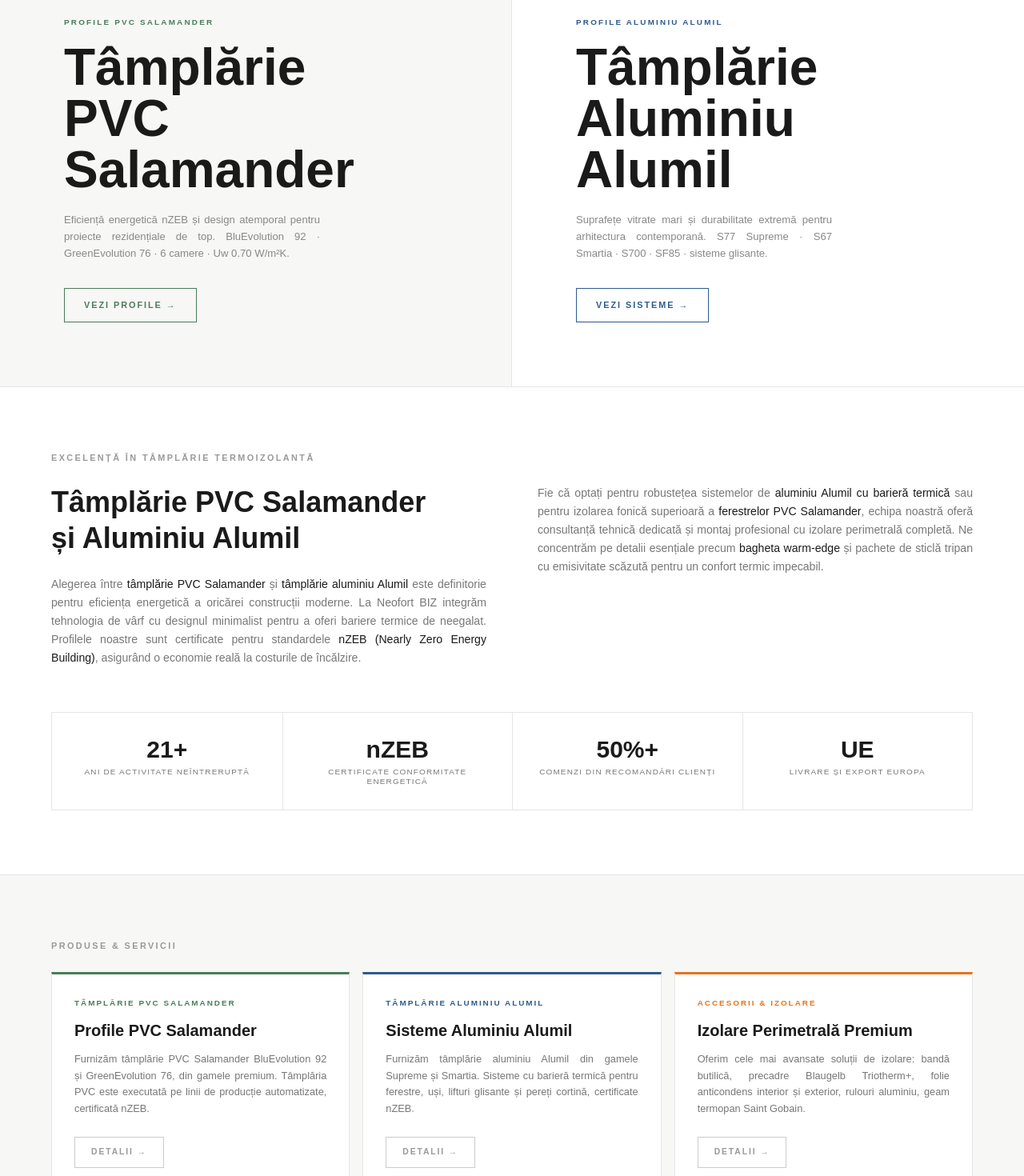
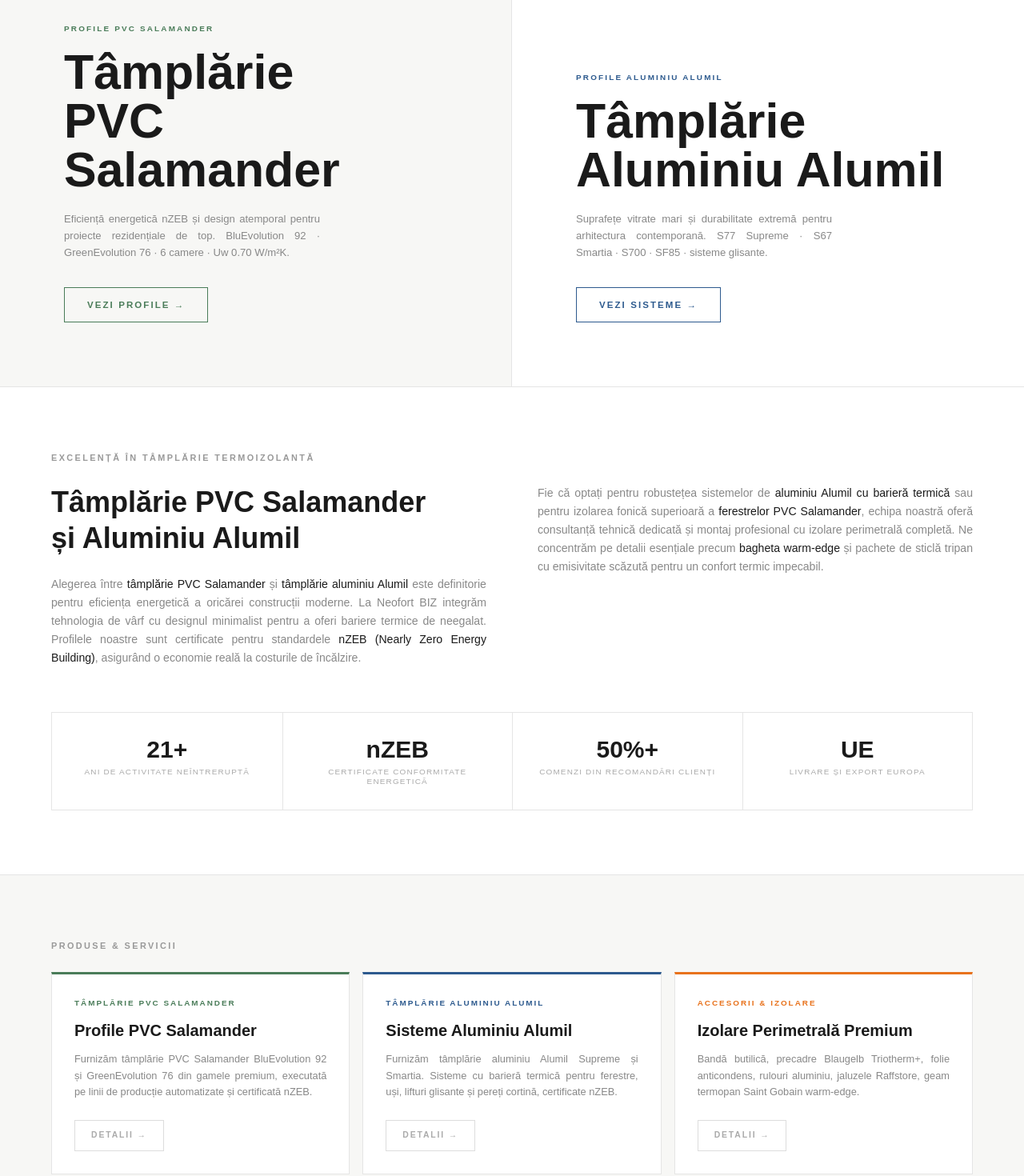
Before and after one commit to neofortbiz/neofort, a Next.js app: page /de in a window 1280 px wide. Shown: the part 280-1750 px from the top of the page at 80% size. Built offline with nearby package versions, Linux system fonts and the light colour scheme.

Commit message:
fix eroare build

```diff
--- a/app/[locale]/page.js
+++ b/app/[locale]/page.js
@@ -12,29 +12,26 @@
 export default function HomePage() {
   return (
     <>
-      {/* HERO — split 2 col, stil referinta */}
+      {/* HERO — split 2 col */}
       <section className="grid grid-cols-1 md:grid-cols-2" style={{minHeight:'88vh', borderBottom:'1px solid #e5e5e5'}}>
         <Link href="tamplarie-pvc"
           className="group relative flex flex-col justify-between p-14 md:p-20 border-r border-[#e5e5e5]"
           style={{background:'#f7f7f5'}}>
-          <span className="text-[0.62rem] tracking-[0.22em] uppercase text-muted">
+          <span className="text-[0.62rem] tracking-[0.22em] uppercase" style={{color:'#aaa'}}>
             Tehnologie Germană · Salamander
           </span>
           <div>
-            <p className="text-[0.62rem] tracking-[0.22em] uppercase font-semibold font-condensed mb-4" style={{color:'#4a7c59'}}>
+            <p className="font-condensed font-semibold mb-4" style={{fontSize:'0.62rem', letterSpacing:'0.22em', textTransform:'uppercase', color:'#4a7c59'}}>
               Profile PVC Salamander
             </p>
-            <h2 className="font-condensed font-semibold leading-none mb-5" style={{fontSize:'clamp(2.8rem,5vw,4rem)', color:'#1a1a1a'}}>
+            <h2 className="font-condensed font-semibold leading-none mb-5 group-hover:text-pvc transition-colors duration-200" style={{fontSize:'clamp(2.6rem,5vw,3.8rem)', color:'#1a1a1a'}}>
               Tâmplărie<br/>PVC Salamander
             </h2>
             <p className="text-[0.82rem] leading-relaxed mb-8 max-w-xs text-justify" style={{color:'#888'}}>
               Eficiență energetică nZEB și design atemporal pentru proiecte rezidențiale de top. BluEvolution 92 · GreenEvolution 76 · 6 camere · Uw 0.70 W/m²K.
             </p>
-            <span className="inline-block font-condensed text-[0.68rem] font-semibold tracking-[0.18em] uppercase px-6 py-3 border transition-all duration-200"
-              style={{border:'1px solid #4a7c59', color:'#4a7c59', background:'transparent'}}
-              onMouseEnter={e=>{e.currentTarget.style.background='#4a7c59';e.currentTarget.style.color='#fff'}}
-              onMouseLeave={e=>{e.currentTarget.style.background='transparent';e.currentTarget.style.color='#4a7c59'}}>
-              Vezi Profile →
+            <span className="btn-outline" style={{borderColor:'#4a7c59', color:'#4a7c59'}}>
+              VEZI PROFILE →
             </span>
           </div>
         </Link>
@@ -42,24 +39,21 @@
         <Link href="tamplarie-aluminiu"
           className="group relative flex flex-col justify-between p-14 md:p-20"
           style={{background:'#fff'}}>
-          <span className="text-[0.62rem] tracking-[0.22em] uppercase text-muted">
+          <span className="text-[0.62rem] tracking-[0.22em] uppercase" style={{color:'#aaa'}}>
             Arhitectură Modernă · Alumil
           </span>
           <div>
-            <p className="text-[0.62rem] tracking-[0.22em] uppercase font-semibold font-condensed mb-4" style={{color:'#2d5a8e'}}>
+            <p className="font-condensed font-semibold mb-4" style={{fontSize:'0.62rem', letterSpacing:'0.22em', textTransform:'uppercase', color:'#2d5a8e'}}>
               Profile Aluminiu Alumil
             </p>
-            <h2 className="font-condensed font-semibold leading-none mb-5" style={{fontSize:'clamp(2.8rem,5vw,4rem)', color:'#1a1a1a'}}>
+            <h2 className="font-condensed font-semibold leading-none mb-5 group-hover:text-aluminiu transition-colors duration-200" style={{fontSize:'clamp(2.6rem,5vw,3.8rem)', color:'#1a1a1a'}}>
               Tâmplărie<br/>Aluminiu Alumil
             </h2>
             <p className="text-[0.82rem] leading-relaxed mb-8 max-w-xs text-justify" style={{color:'#888'}}>
               Suprafețe vitrate mari și durabilitate extremă pentru arhitectura contemporană. S77 Supreme · S67 Smartia · S700 · SF85 · sisteme glisante.
             </p>
-            <span className="inline-block font-condensed text-[0.68rem] font-semibold tracking-[0.18em] uppercase px-6 py-3 border transition-all duration-200"
-              style={{border:'1px solid #2d5a8e', color:'#2d5a8e', background:'transparent'}}
-              onMouseEnter={e=>{e.currentTarget.style.background='#2d5a8e';e.currentTarget.style.color='#fff'}}
-              onMouseLeave={e=>{e.currentTarget.style.background='transparent';e.currentTarget.style.color='#2d5a8e'}}>
-              Vezi Sisteme →
+            <span className="btn-outline" style={{borderColor:'#2d5a8e', color:'#2d5a8e'}}>
+              VEZI SISTEME →
             </span>
           </div>
         </Link>
@@ -74,19 +68,19 @@
               <h2 className="font-condensed text-4xl font-semibold text-primary mb-6 leading-tight">
                 Tâmplărie PVC Salamander<br/>și Aluminiu Alumil
               </h2>
-              <p className="text-[0.88rem] text-muted leading-relaxed text-justify">
-                Alegerea între <strong className="text-primary font-medium">tâmplărie PVC Salamander</strong> și <strong className="text-primary font-medium">tâmplărie aluminiu Alumil</strong> este definitorie pentru eficiența energetică a oricărei construcții moderne. La Neofort BIZ integrăm tehnologia de vârf cu designul minimalist pentru a oferi bariere termice de neegalat. Profilele noastre sunt certificate pentru standardele <strong className="text-primary font-medium">nZEB (Nearly Zero Energy Building)</strong>, asigurând o economie reală la costurile de încălzire.
+              <p className="text-[0.88rem] leading-relaxed text-justify" style={{color:'#888'}}>
+                Alegerea între <strong style={{color:'#1a1a1a', fontWeight:500}}>tâmplărie PVC Salamander</strong> și <strong style={{color:'#1a1a1a', fontWeight:500}}>tâmplărie aluminiu Alumil</strong> este definitorie pentru eficiența energetică a oricărei construcții moderne. La Neofort BIZ integrăm tehnologia de vârf cu designul minimalist pentru a oferi bariere termice de neegalat. Profilele noastre sunt certificate pentru standardele <strong style={{color:'#1a1a1a', fontWeight:500}}>nZEB (Nearly Zero Energy Building)</strong>, asigurând o economie reală la costurile de încălzire.
               </p>
             </div>
             <div>
-              <p className="text-[0.88rem] text-muted leading-relaxed text-justify">
-                Fie că optați pentru robustețea sistemelor de <strong className="text-primary font-medium">aluminiu Alumil cu barieră termică</strong> sau pentru izolarea fonică superioară a <strong className="text-primary font-medium">ferestrelor PVC Salamander</strong>, echipa noastră oferă consultanță tehnică dedicată și montaj profesional cu izolare perimetrală completă. Ne concentrăm pe detalii esențiale precum <strong className="text-primary font-medium">bagheta warm-edge</strong> și pachete de sticlă tripan cu emisivitate scăzută pentru un confort termic impecabil.
+              <p className="text-[0.88rem] leading-relaxed text-justify" style={{color:'#888'}}>
+                Fie că optați pentru robustețea sistemelor de <strong style={{color:'#1a1a1a', fontWeight:500}}>aluminiu Alumil cu barieră termică</strong> sau pentru izolarea fonică superioară a <strong style={{color:'#1a1a1a', fontWeight:500}}>ferestrelor PVC Salamander</strong>, echipa noastră oferă consultanță tehnică dedicată și montaj profesional cu izolare perimetrală completă. Ne concentrăm pe detalii esențiale precum <strong style={{color:'#1a1a1a', fontWeight:500}}>bagheta warm-edge</strong> și pachete de sticlă tripan cu emisivitate scăzută pentru un confort termic impecabil.
               </p>
             </div>
           </div>
 
-          {/* Stats — premium */}
-          <div className="grid grid-cols-2 md:grid-cols-4 gap-0 mt-14 border border-[#e5e5e5] divide-x divide-[#e5e5e5]">
+          {/* Stats */}
+          <div className="grid grid-cols-2 md:grid-cols-4 border border-[#e5e5e5] divide-x divide-[#e5e5e5] mt-14">
             {[
               ['21+', 'Ani de activitate neîntreruptă'],
               ['nZEB', 'Certificate conformitate energetică'],
@@ -95,49 +89,45 @@
             ].map(([n, l]) => (
               <div key={l} className="p-7 text-center">
                 <div className="font-condensed text-3xl font-semibold text-primary mb-1">{n}</div>
-                <div className="text-[0.62rem] tracking-[0.12em] uppercase text-muted leading-tight">{l}</div>
+                <div className="text-[0.62rem] tracking-[0.12em] uppercase leading-tight" style={{color:'#aaa'}}>{l}</div>
               </div>
             ))}
           </div>
         </div>
       </section>
 
-      {/* PRODUSE — carduri mici, border hover */}
-      <section className="py-20 bg-[#f7f7f5] border-b border-[#e5e5e5]">
+      {/* PRODUSE CARDS */}
+      <section className="py-20 border-b border-[#e5e5e5]" style={{background:'#f7f7f5'}}>
         <div className="container mx-auto px-6">
           <span className="sec-label">Produse & Servicii</span>
           <div className="grid grid-cols-1 md:grid-cols-3 gap-4 mt-6">
-            {[
-              {
-                href: 'tamplarie-pvc',
-                topColor: '#4a7c59',
-                tag: 'Tâmplărie PVC Salamander',
-                tagColor: '#4a7c59',
-                title: 'Profile PVC Salamander',
-                desc: 'Furnizăm tâmplărie PVC Salamander BluEvolution 92 și GreenEvolution 76, din gamele premium. Tâmplăria PVC este executată pe linii de producție automatizate, certificată nZEB.',
-                btnColor: '#4a7c59',
-              },
-              {
-                href: 'tamplarie-aluminiu',
-                topColor: '#2d5a8e',
-                tag: 'Tâmplărie Aluminiu Alumil',
-                tagColor: '#2d5a8e',
-                title: 'Sisteme Aluminiu Alumil',
-                desc: 'Furnizăm tâmplărie aluminiu Alumil din gamele Supreme și Smartia. Sisteme cu barieră termică pentru ferestre, uși, lifturi glisante și pereți cortină, certificate nZEB.',
-                btnColor: '#2d5a8e',
-              },
-              {
-                href: 'accesorii',
-                topColor: '#e8721c',
-                tag: 'Accesorii & Izolare',
-                tagColor: '#e8721c',
-                title: 'Izolare Perimetrală Premium',
-                desc: 'Oferim cele mai avansate soluții de izolare: bandă butilică, precadre Blaugelb Triotherm+, folie anticondens interior și exterior, rulouri aluminiu, geam termopan Saint Gobain.',
-                btnColor: '#e8721c',
-              },
-            ].map(item => (
-              <ServiceCard key={item.href} {...item} />
-            ))}
+            <ProductCard
+              href="tamplarie-pvc"
+              topColor="#4a7c59"
+              tagColor="#4a7c59"
+              tag="Tâmplărie PVC Salamander"
+              title="Profile PVC Salamander"
+              desc="Furnizăm tâmplărie PVC Salamander BluEvolution 92 și GreenEvolution 76 din gamele premium, executată pe linii de producție automatizate și certificată nZEB."
+              btnClass="prod-card-btn-pvc"
+            />
+            <ProductCard
+              href="tamplarie-aluminiu"
+              topColor="#2d5a8e"
+              tagColor="#2d5a8e"
+              tag="Tâmplărie Aluminiu Alumil"
+              title="Sisteme Aluminiu Alumil"
+              desc="Furnizăm tâmplărie aluminiu Alumil Supreme și Smartia. Sisteme cu barieră termică pentru ferestre, uși, lifturi glisante și pereți cortină, certificate nZEB."
+              btnClass="prod-card-btn-aluminiu"
+            />
+            <ProductCard
+              href="accesorii"
+              topColor="#e8721c"
+              tagColor="#e8721c"
+              tag="Accesorii & Izolare"
+              title="Izolare Perimetrală Premium"
+              desc="Bandă butilică, precadre Blaugelb Triotherm+, folie anticondens, rulouri aluminiu, jaluzele Raffstore, geam termopan Saint Gobain warm-edge."
+              btnClass="prod-card-btn-accesorii"
+            />
           </div>
         </div>
       </section>
@@ -150,7 +140,7 @@
               <span className="sec-label">Procedura de lucru</span>
               <h2 className="font-condensed text-4xl font-semibold text-primary">Etapele colaborării</h2>
             </div>
-            <p className="text-[0.85rem] text-muted max-w-xs text-right">Claritate în 3 pași simpli. Specialiștii noștri vă însoțesc în fiecare etapă.</p>
+            <p className="text-[0.85rem] max-w-xs text-right" style={{color:'#888'}}>Claritate în 3 pași simpli. Specialiștii noștri vă însoțesc în fiecare etapă.</p>
           </div>
           <div className="grid grid-cols-1 md:grid-cols-3 border border-[#e5e5e5]">
             {[
@@ -161,7 +151,7 @@
               <div key={s.n} className={`p-10 ${i < 2 ? 'border-b md:border-b-0 md:border-r border-[#e5e5e5]' : ''}`}>
                 <div className="font-condensed text-[3rem] font-light leading-none mb-6 select-none" style={{color:'#e5e5e5'}}>{s.n}</div>
                 <h3 className="font-condensed text-xl font-semibold text-primary mb-3">{s.title}</h3>
-                <p className="text-[0.84rem] text-muted leading-relaxed text-justify">{s.desc}</p>
+                <p className="text-[0.84rem] leading-relaxed text-justify" style={{color:'#888'}}>{s.desc}</p>
               </div>
             ))}
           </div>
@@ -186,8 +176,8 @@
                 { title:'21 ani experiență neîntreruptă', desc:'De peste două decenii Neofort BIZ este prezent activ în piața tâmplăriei PVC Salamander și aluminiu Alumil.' },
               ].map((item, i) => (
                 <div key={i} className="border-t border-[#e5e5e5] pt-5">
-                  <h3 className="font-condensed text-[1rem] font-semibold text-primary mb-2">{item.title}</h3>
-                  <p className="text-[0.8rem] text-muted leading-relaxed text-justify">{item.desc}</p>
+                  <h3 className="font-condensed text-base font-semibold text-primary mb-2">{item.title}</h3>
+                  <p className="text-[0.8rem] leading-relaxed text-justify" style={{color:'#888'}}>{item.desc}</p>
                 </div>
               ))}
             </div>
@@ -196,23 +186,23 @@
       </section>
 
       {/* CTA */}
-      <section className="py-20 bg-[#111]">
+      <section className="py-20" style={{background:'#111'}}>
         <div className="container mx-auto px-6 flex flex-col md:flex-row justify-between items-center gap-8">
           <div>
-            <span className="text-[0.62rem] tracking-[0.22em] uppercase font-semibold font-condensed" style={{color:'#555'}}>Contactați-ne</span>
+            <span className="font-condensed font-semibold tracking-widest uppercase" style={{fontSize:'0.62rem', color:'#555'}}>Contactați-ne</span>
             <h2 className="font-condensed text-3xl md:text-4xl font-semibold text-white mt-2">
               Solicitați o ofertă gratuită<br/>pentru tâmplărie PVC sau aluminiu
             </h2>
           </div>
           <div className="flex flex-col sm:flex-row gap-3 shrink-0">
             <Link href="contact"
-              className="font-condensed text-[0.68rem] tracking-[0.18em] uppercase font-semibold px-8 py-4 text-center transition-colors duration-200"
-              style={{background:'#4a7c59', color:'#fff', border:'1px solid #4a7c59'}}>
-              Cerere Ofertă
+              className="font-condensed font-semibold text-center transition-colors duration-200 hover:opacity-90"
+              style={{fontSize:'0.68rem', letterSpacing:'0.18em', textTransform:'uppercase', background:'#4a7c59', color:'#fff', border:'1px solid #4a7c59', padding:'14px 32px'}}>
+              CERERE OFERTĂ
             </Link>
             <a href="tel:+40752443435"
-              className="font-condensed text-[0.68rem] tracking-[0.18em] uppercase font-semibold px-8 py-4 text-center transition-all duration-200"
-              style={{border:'1px solid #444', color:'#aaa'}}>
+              className="font-condensed font-semibold text-center transition-all duration-200 hover:border-white hover:text-white"
+              style={{fontSize:'0.68rem', letterSpacing:'0.18em', textTransform:'uppercase', border:'1px solid #333', color:'#888', padding:'14px 32px'}}>
               +40 752 443 435
             </a>
           </div>
@@ -222,22 +212,16 @@
   );
 }
 
-// Card component — hover: border accentuat + culoare buton
-function ServiceCard({ href, topColor, tag, tagColor, title, desc, btnColor }) {
+function ProductCard({ href, topColor, tagColor, tag, title, desc, btnClass }) {
   return (
-    <Link href={href} className="group block bg-white border border-[#e5e5e5] flex flex-col hover:border-[#ccc] hover:shadow-sm transition-all duration-200"
-      style={{borderTop: `3px solid ${topColor}`}}>
+    <Link href={href} className="block bg-white flex flex-col transition-all duration-200 hover:shadow-md hover:border-[#ccc]"
+      style={{border:`1px solid #e5e5e5`, borderTop:`3px solid ${topColor}`}}>
       <div className="p-7 flex flex-col flex-1">
-        <p className="text-[0.62rem] tracking-[0.2em] uppercase font-semibold font-condensed mb-3" style={{color: tagColor}}>{tag}</p>
+        <p className="font-condensed font-semibold mb-3" style={{fontSize:'0.62rem', letterSpacing:'0.2em', textTransform:'uppercase', color:tagColor}}>{tag}</p>
         <h3 className="font-condensed text-xl font-semibold text-primary mb-3">{title}</h3>
-        <p className="text-[0.8rem] text-muted leading-relaxed flex-1 text-justify">{desc}</p>
+        <p className="text-[0.8rem] leading-relaxed flex-1 text-justify" style={{color:'#888'}}>{desc}</p>
         <div className="mt-6">
-          <span className="inline-block font-condensed text-[0.65rem] font-semibold tracking-[0.18em] uppercase px-5 py-2.5 border transition-all duration-200"
-            style={{border:`1px solid #ccc`, color:'#999', background:'transparent'}}
-            onMouseEnter={e=>{e.currentTarget.style.background=btnColor;e.currentTarget.style.color='#fff';e.currentTarget.style.borderColor=btnColor}}
-            onMouseLeave={e=>{e.currentTarget.style.background='transparent';e.currentTarget.style.color='#999';e.currentTarget.style.borderColor='#ccc'}}>
-            Detalii →
-          </span>
+          <span className={`prod-card-btn ${btnClass}`}>DETALII →</span>
         </div>
       </div>
     </Link>
--- a/app/globals.css
+++ b/app/globals.css
@@ -153,3 +153,42 @@
   margin-top: 7px;
   flex-shrink: 0;
 }
+
+/* Product card button hover — CSS pur, fara JS */
+.prod-card-btn {
+  display: inline-block;
+  font-family: 'Barlow Condensed', sans-serif;
+  font-size: 0.65rem;
+  font-weight: 600;
+  letter-spacing: 0.18em;
+  text-transform: uppercase;
+  padding: 10px 20px;
+  border: 1px solid #ddd;
+  color: #aaa;
+  background: transparent;
+  transition: background 0.2s ease, color 0.2s ease, border-color 0.2s ease;
+}
+.prod-card-btn-pvc:hover    { background: #4a7c59; color: #fff; border-color: #4a7c59; }
+.prod-card-btn-aluminiu:hover { background: #2d5a8e; color: #fff; border-color: #2d5a8e; }
+.prod-card-btn-accesorii:hover { background: #e8721c; color: #fff; border-color: #e8721c; }
+
+/* Nav link hover — CSS pur */
+.nav-link {
+  display: flex;
+  align-items: center;
+  padding: 0 12px;
+  height: 100%;
+  font-family: 'Barlow Condensed', sans-serif;
+  font-size: 0.68rem;
+  font-weight: 600;
+  letter-spacing: 0.15em;
+  text-transform: uppercase;
+  color: #999;
+  border-bottom: 2px solid transparent;
+  text-decoration: none;
+  transition: color 0.15s ease, border-color 0.15s ease;
+}
+.nav-link:hover {
+  color: var(--nav-hover, #1a1a1a);
+  border-bottom-color: var(--nav-hover, #1a1a1a);
+}
```
Also changed, not shown: components/Header.js (+1 -18 lines).
